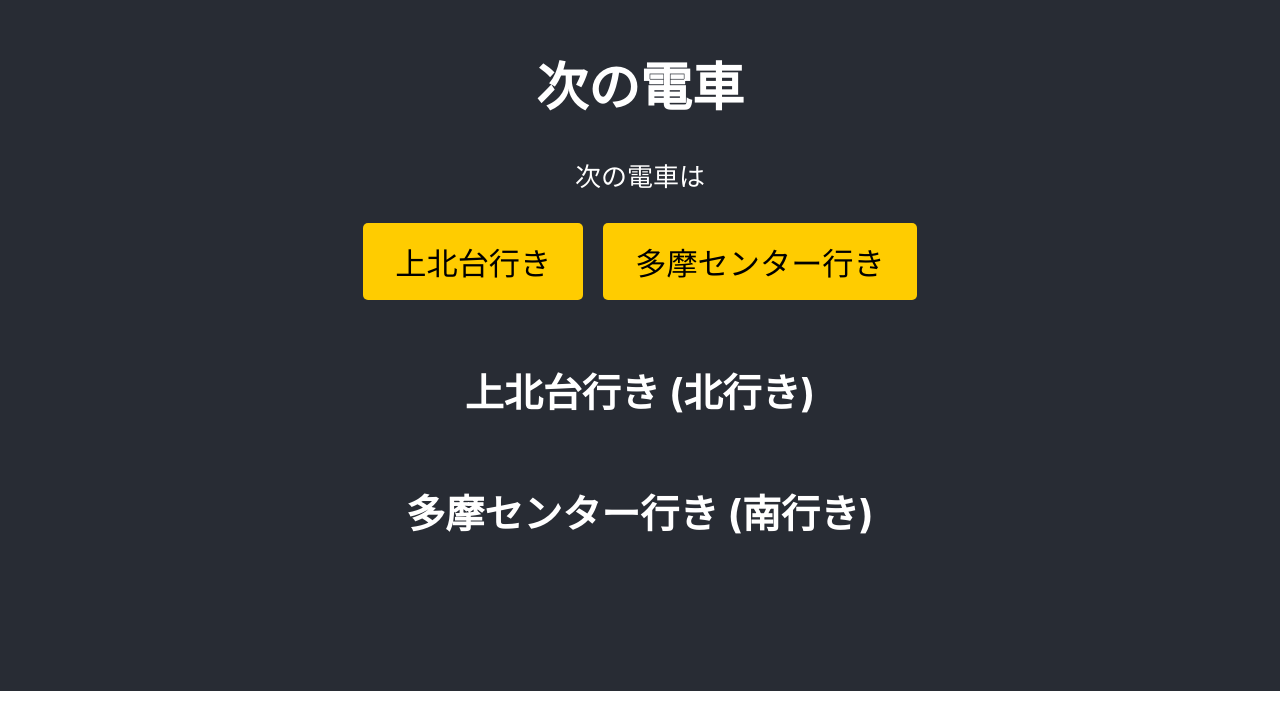
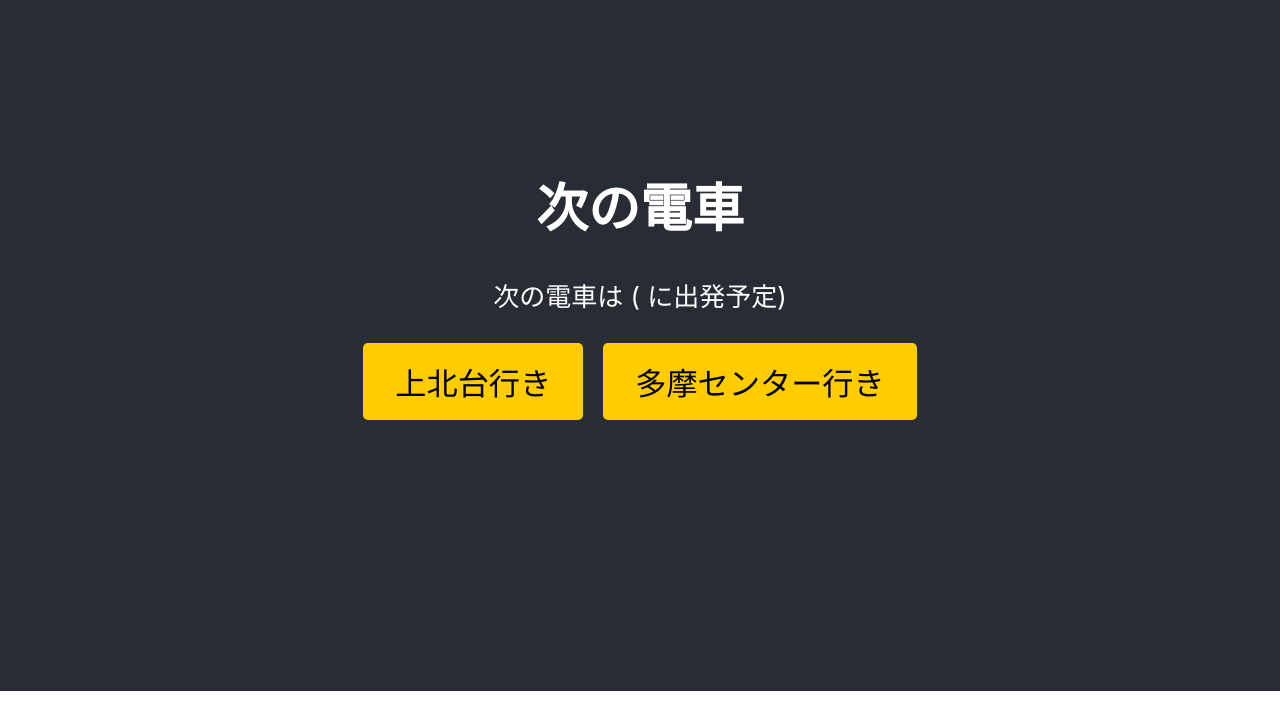
Before and after one commit to tosi4580/aws1, a React (Create React App) app: page / in a window 1280 px wide. Shown: the part 109-816 px from the top of the page. Built offline with nearby package versions, Linux system fonts and the light colour scheme; what aws-amplify would draw is missing.

Commit message:
Update App.js

```diff
--- a/src/App.js
+++ b/src/App.js
@@ -10,12 +10,15 @@ function App() {
   const [southboundTimetable, setSouthboundTimetable] = useState([]);
   const [loading, setLoading] = useState(false); // ローディング状態を追加
   const [currentTime, setCurrentTime] = useState(""); // 現在の時刻を保存
+  const [currentTimePlus10, setCurrentTimePlus10] = useState(""); // 現在の時刻にプラス10分した時刻を保存
 
   const fetchTimetable = async (direction) => {
     setLoading(true); // ローディング状態を設定
     try {
       const now = new Date();
       setCurrentTime(now.toLocaleTimeString()); // 現在の時刻を保存
+      const nowPlus10 = new Date(now.getTime() + 10 * 60000); // 現在の時刻に10分追加
+      setCurrentTimePlus10(nowPlus10.toLocaleTimeString()); // 現在の時刻にプラス10分した時刻を保存
       now.setHours(now.getHours() + 9);
       now.setMinutes(now.getMinutes() + 10);
       const timeString = now.toTimeString().substr(0, 5);
@@ -40,7 +43,7 @@ function App() {
     <div className="App">
       <header className="App-header">
         <h1>次の電車</h1>
-        <div>次の電車は {currentTime}</div>
+        <div>次の電車は {currentTime} ({currentTimePlus10} に出発予定)</div>
         <div className="button-container">
           <button onClick={() => fetchTimetable('Northbound')} disabled={loading} className="fetch-button">
             {loading ? '読み込み中...' : '上北台行き'}
@@ -49,8 +52,8 @@ function App() {
             {loading ? '読み込み中...' : '多摩センター行き'}
           </button>
         </div>
+      </header>
       <div>
-          <h2>上北台行き (北行き)</h2>
         <ul>
           {northboundTimetable.map((item, index) => (
             <li key={index}>
@@ -60,7 +63,6 @@ function App() {
         </ul>
       </div>
       <div>
-          <h2>多摩センター行き (南行き)</h2>
         <ul>
           {southboundTimetable.map((item, index) => (
             <li key={index}>
@@ -69,7 +71,6 @@ function App() {
           ))}
         </ul>
       </div>
-      </header>
     </div>
   );
 }
```
Lines whose indentation alone changed are shown as unchanged.
